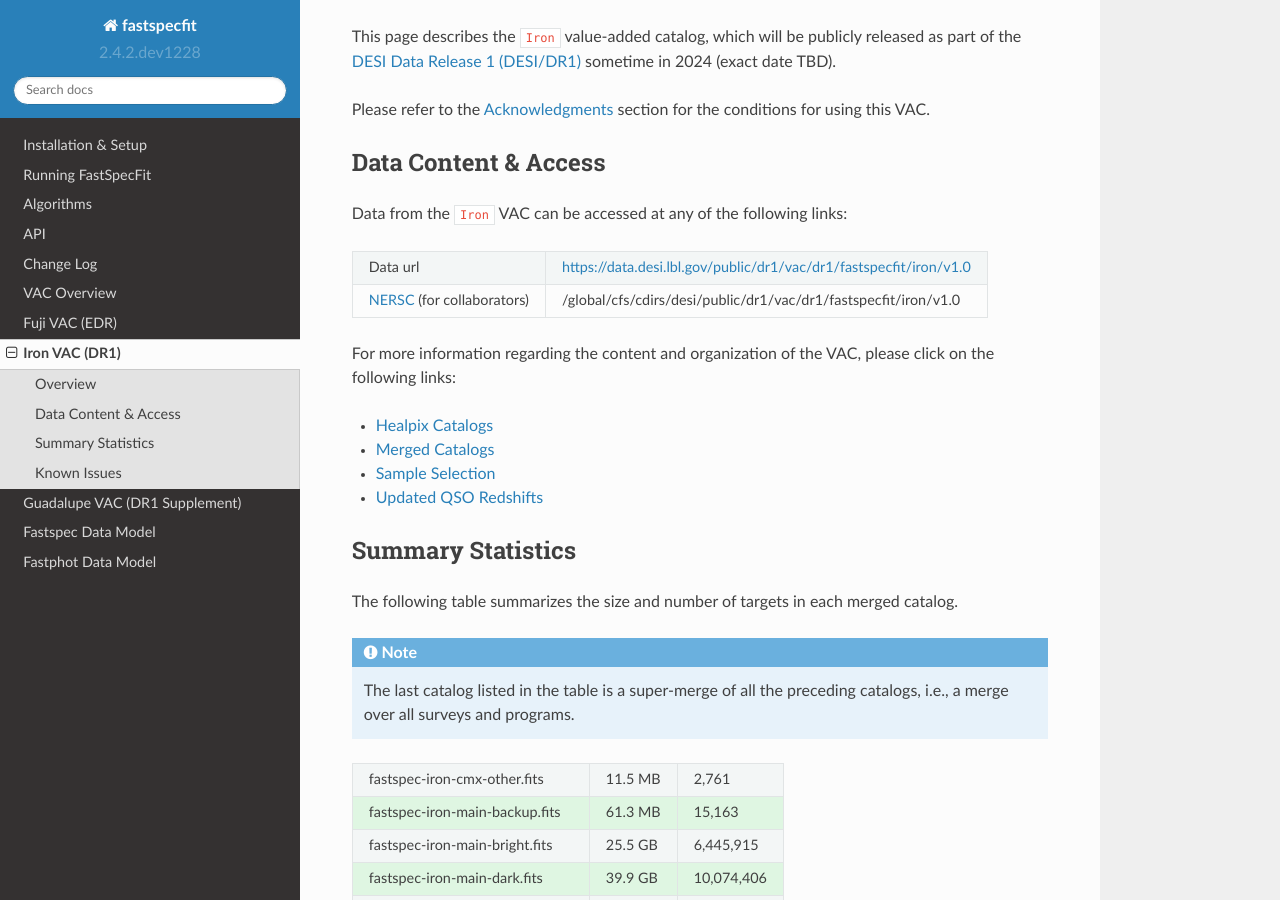
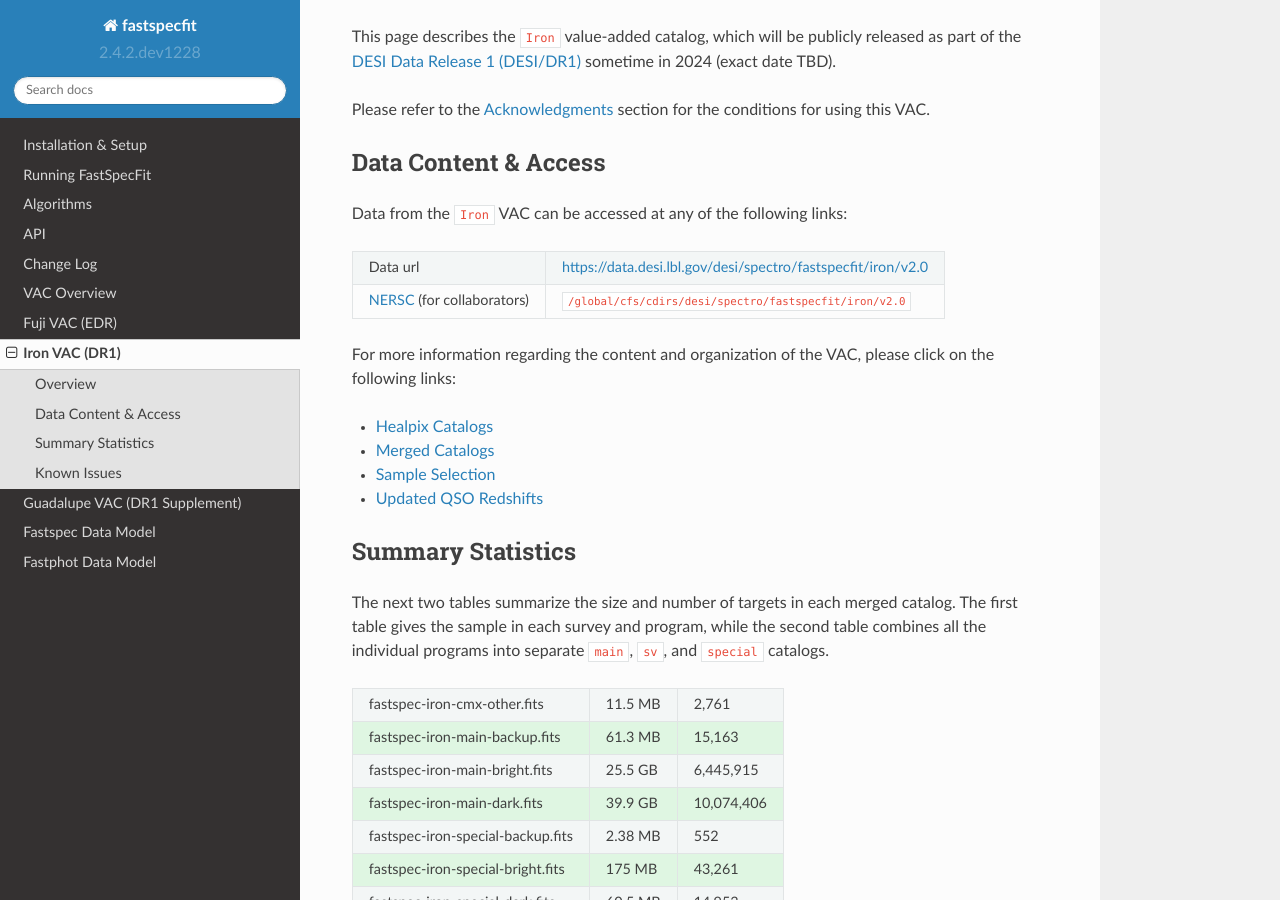
Before and after one commit to desihub/fastspecfit, a Sphinx documentation site: the page built from doc/iron.rst, in a window 1280 px wide and 900 px high, scrolled down 371 px. Built offline with Sphinx 7.4.7 and the Read the Docs theme 2.0.0, drawn with Linux system fonts in a browser that asks for light colours; some of the changed text lies outside the part shown.

Commit message:
one more mergeall bug; start updating iron docs

```diff
--- a/doc/iron.rst
+++ b/doc/iron.rst
@@ -21,10 +21,10 @@ Data Content & Access
 
 Data from the ``Iron`` VAC can be accessed at any of the following links:
 
-============================ ==================================================================
-Data url                     https://data.desi.lbl.gov/public/dr1/vac/dr1/fastspecfit/iron/v1.0
-`NERSC`_ (for collaborators) /global/cfs/cdirs/desi/public/dr1/vac/dr1/fastspecfit/iron/v1.0
-============================ ==================================================================
+============================ ============================================================
+Data url                     https://data.desi.lbl.gov/desi/spectro/fastspecfit/iron/v2.0
+`NERSC`_ (for collaborators) ``/global/cfs/cdirs/desi/spectro/fastspecfit/iron/v2.0``
+============================ ============================================================
 
 For more information regarding the content and organization of the VAC, please
 click on the following links:
@@ -37,13 +37,10 @@ click on the following links:
 Summary Statistics
 ------------------
 
-The following table summarizes the size and number of targets in each merged
-catalog.
-
-.. note::
-
-   The last catalog listed in the table is a super-merge of all the preceding
-   catalogs, i.e., a merge over all surveys and programs.
+The next two tables summarize the size and number of targets in each merged
+catalog. The first table gives the sample in each survey and program, while the
+second table combines all the individual programs into separate ``main``,
+``sv``, and ``special`` catalogs.
 
 .. rst-class:: columns
 
@@ -96,11 +93,7 @@ Known Issues
 ------------
 
 This section documents any issues or problems which were identified with the VAC
-after its final release.
-
-* The tied amplitudes of [OII]7320,7330 doublet were reversed in the line fitting [`#119`_].
-
-.. _`#119`: https://github.com/desihub/fastspecfit/issues/119
+after its final release. So far, none have been identified!
 
 To report projects or to request new features please `open a ticket`_.
 
```
Also changed, not shown: 2 other files.
